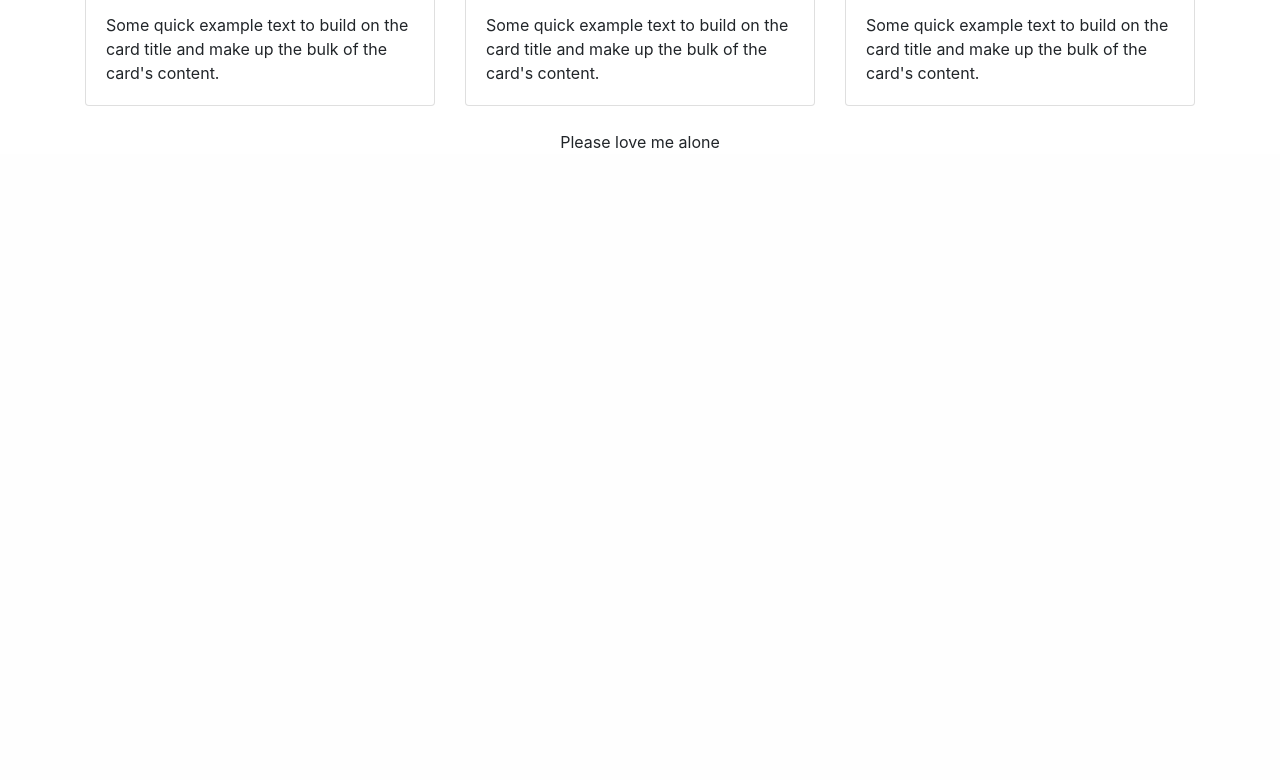
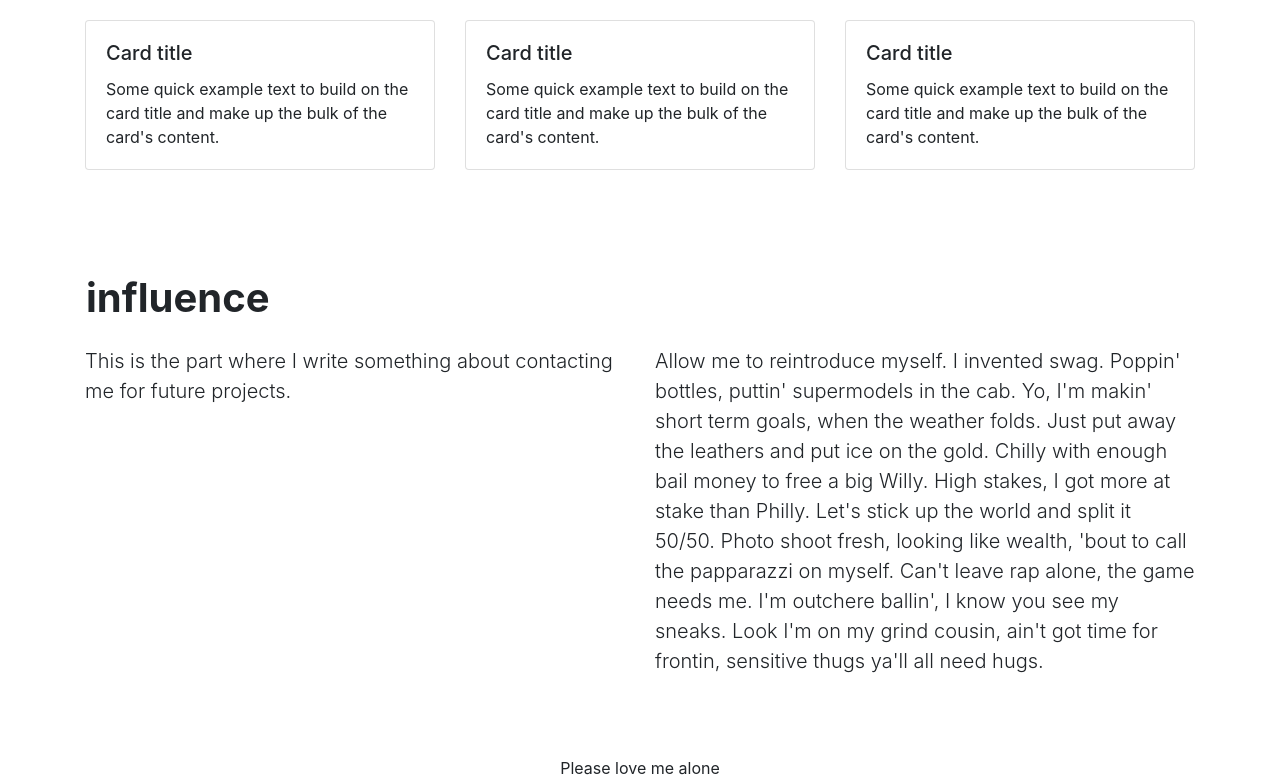
Before and after one commit to brentTheDev/brent-pwp, a PHP site: page / in a window 1280 px wide. Shown: the part 2070-2850 px from the top of the page. Before the commit the page ends 2219 px from the top, so only its background shows below. Run offline with PHP 8.4, Linux system fonts and the light colour scheme; some libraries are stand-ins or nearby versions.

Commit message:
Added new section for contact form and changed nav item id for contact link.

```diff
--- a/public_html/index.php
+++ b/public_html/index.php
@@ -35,13 +35,13 @@
 								<a class="nav-link" href="#">&#64;brentTheDev</a>
 							</li>
 							<li class="nav-item">
-								<a class="nav-link" href="#">&#47;influence</a>
+								<a class="nav-link" href="#influence">&#47;influence</a>
 							</li>
 							<li class="nav-item">
-								<a class="nav-link" href="#" >&#47;projects</a>
+								<a class="nav-link" href="#projects" >&#47;projects</a>
 							</li>
 							<li class="nav-item">
-								<a class="nav-link" href="#">&#47;contact</a>
+								<a class="nav-link" href="#contact">&#47;contact</a>
 							</li>
 						</ul>
 					</div>
@@ -63,7 +63,7 @@
 						</a>
 						</li>
 						<li>
-						<a href="https://www.linkedin/in/brentkie" target="_blank" class="text-secondary">
+						<a href="https://www.linkedin.com/in/brentkie" target="_blank" class="text-secondary">
 							<span class="fa-stack fa-2x">
 							<i class="fas fa-stack-2x"></i>
 							<i class="fab fa-linkedin-in fa-stack-1x"></i>
@@ -84,14 +84,14 @@
 				</div>
 			</div>
 		</section>
-		<section class="bg-white py-5">
-			<div class="container">
+		<section id="influence" class="bg-white py-5">
+			<div class="container py-3">
 				<div class="row">
 					<div class="col-sm-12 p-3">
 						<h1 class="font-weight-bold">influence</h1>
 					</div>
 					<div class="col-sm-4">
-						<img class="img-fluid mb-4 bw" src="bart.jpg" alt="fractal">
+						<img class="img-fluid mb-4 bw" src="looks.jpg" alt="laptop">
 					</div>
 					<div class="col-sm-8">
 						<p class="lead">Allow me to reintroduce myself. I invented swag. Poppin' bottles, puttin' supermodels in the cab.
@@ -104,8 +104,8 @@
 				</div>
 			</div>
 		</section>
-		<section class="bg-white py-5">
-			<div class="container">
+		<section id="projects" class="bg-white py-5">
+			<div class="container py-3">
 				<div class="row">
 					<div class="col-sm-12 p-3">
 						<h1 class="text-right font-weight-bold">projects</h1>
@@ -168,6 +168,26 @@
 				</div>
 			</div>
 		</section>
+		<section id="contact" class="bg-white py-5">
+			<div class="container py-3">
+				<div class="row">
+					<div class="col-sm-12 p-3">
+						<h1 class="font-weight-bold">influence</h1>
+					</div>
+					<div class="col-sm-6">
+						<p class="lead"> This is the part where I write something about contacting me for future projects.</p>
+					</div>
+					<div class="col-sm-6">
+						<p class="lead">Allow me to reintroduce myself. I invented swag. Poppin' bottles, puttin' supermodels in the cab.
+							Yo, I'm makin' short term goals, when the weather folds. Just put away the leathers and put ice on
+							the gold. Chilly with enough bail money to free a big Willy. High stakes, I got more at stake than
+							Philly. Let's stick up the world and split it 50/50. Photo shoot fresh, looking like wealth, 'bout to
+							call the papparazzi on myself. Can't leave rap alone, the game needs me. I'm outchere ballin', I know
+							you see my sneaks. Look I'm on my grind cousin, ain't got time for frontin, sensitive thugs ya'll all need hugs.</p>
+					</div>
+				</div>
+			</div>
+		</section>
 		<footer class="bg-white text-center">
 			<div class="container">
 				Please love me alone
```
